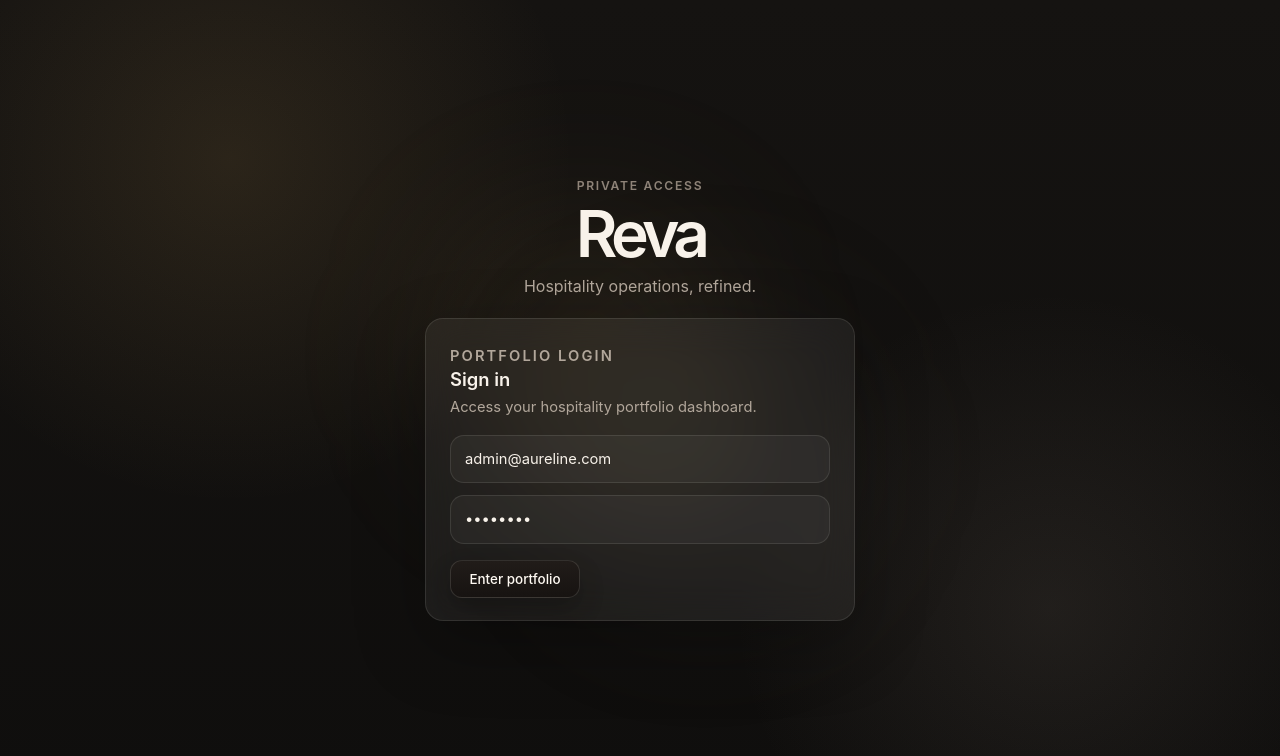
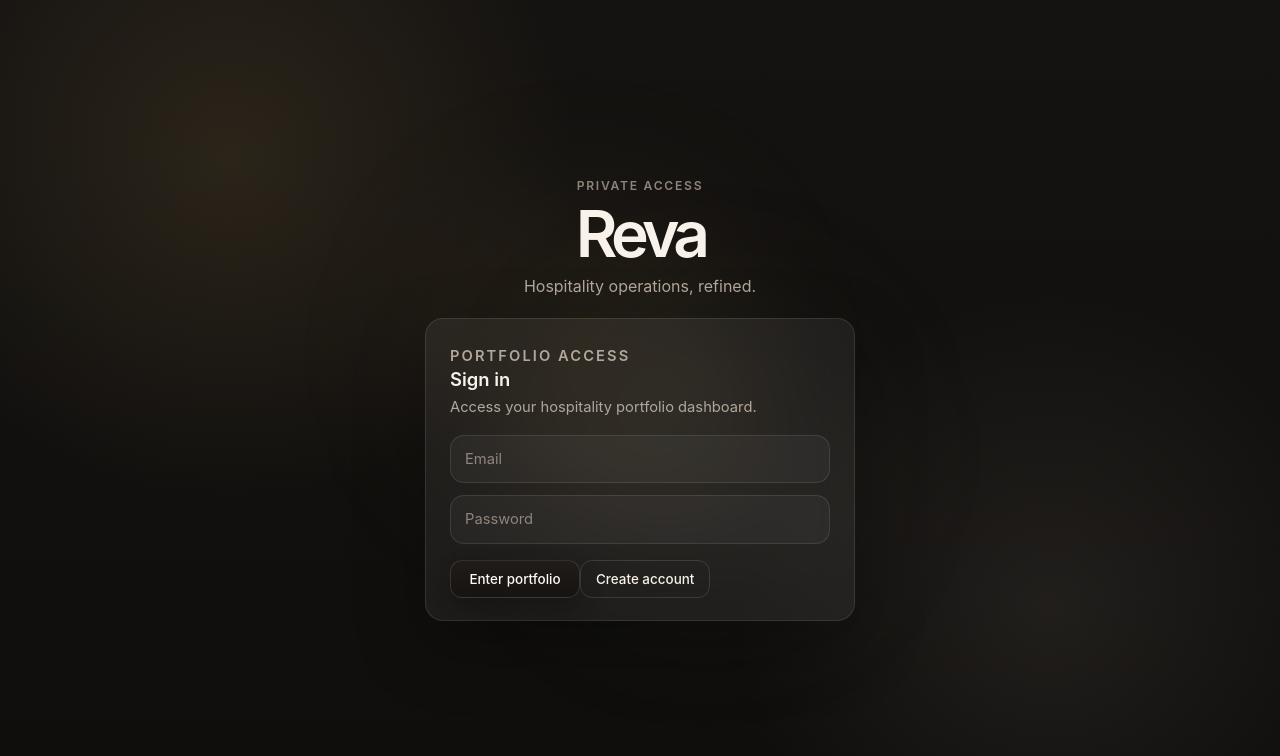
Before and after one commit to alezlimon/spm-front-end, a React (Vite) app: page / in a window 1280 px wide. Shown: the top 756 px of the page. Built offline with nearby package versions, Linux system fonts and the light colour scheme; no server answers.

Commit message:
frontend auth integration with protected routes and jwt writes

```diff
--- a/src/AppRouter.jsx
+++ b/src/AppRouter.jsx
@@ -7,18 +7,34 @@ import PropertiesPage from './components/PropertiesPage';
 import Navbar from './components/Navbar';
 import PropertyLayout from './components/PropertyLayout';
 import PropertyOverviewPage from './components/PropertyOverviewPage';
+import { useAuth } from './context/AuthContext';
+
+function ProtectedRoute({ children }) {
+  const { isAuthenticated, isLoading } = useAuth();
+
+  if (isLoading) {
+    return <div className="app"><p className="page-feedback">Loading session...</p></div>;
+  }
+
+  if (!isAuthenticated) {
+    return <Navigate to="/" replace />;
+  }
+
+  return children;
+}
 
 function AppLayout() {
   const location = useLocation();
-  const showNavbar = location.pathname !== '/';
+  const { isAuthenticated, isLoading } = useAuth();
+  const showNavbar = location.pathname !== '/' && isAuthenticated && !isLoading;
 
   return (
     <>
       {showNavbar && <Navbar />}
       <Routes>
-        <Route path="/" element={<AuthPage />} />
-        <Route path="/properties" element={<PropertiesPage />} />
-        <Route path="/properties/:propertyId" element={<PropertyLayout />}>
+        <Route path="/" element={isAuthenticated ? <Navigate to="/properties" replace /> : <AuthPage />} />
+        <Route path="/properties" element={<ProtectedRoute><PropertiesPage /></ProtectedRoute>} />
+        <Route path="/properties/:propertyId" element={<ProtectedRoute><PropertyLayout /></ProtectedRoute>}>
           <Route index element={<Navigate to="overview" replace />} />
           <Route path="overview" element={<PropertyOverviewPage />} />
           <Route path="rooms" element={<RoomsPage />} />
--- a/src/components/AssignGuestToBooking.jsx
+++ b/src/components/AssignGuestToBooking.jsx
@@ -1,5 +1,6 @@
 import { useState } from 'react';
 import GuestSelector from './GuestSelector';
+import { getAuthHeaders } from '../utils/auth';
 
 const API_URL = import.meta.env.VITE_API_URL || 'http://localhost:5005/api';
 
@@ -17,7 +18,7 @@ export default function AssignGuestToBooking({ bookingId, onSuccess }) {
     try {
       const res = await fetch(`${API_URL}/bookings/${bookingId}/assign-guest`, {
         method: 'PUT',
-        headers: { 'Content-Type': 'application/json' },
+        headers: getAuthHeaders({ 'Content-Type': 'application/json' }),
         body: JSON.stringify({ guestId })
       });
       if (!res.ok) throw new Error('Could not assign guest');
--- a/src/components/AuthPage.jsx
+++ b/src/components/AuthPage.jsx
@@ -1,13 +1,19 @@
 import { useEffect, useState } from 'react';
 import { useNavigate } from 'react-router-dom';
 import '../App.css';
+import { useAuth } from '../context/AuthContext';
 
 export default function AuthPage() {
   const [showSplash, setShowSplash] = useState(true);
   const [hideSplash, setHideSplash] = useState(false);
-  const [email, setEmail] = useState('admin@aureline.com');
-  const [password, setPassword] = useState('••••••••');
+  const [mode, setMode] = useState('login');
+  const [name, setName] = useState('');
+  const [email, setEmail] = useState('');
+  const [password, setPassword] = useState('');
+  const [loading, setLoading] = useState(false);
+  const [error, setError] = useState('');
   const navigate = useNavigate();
+  const { login, signup, isAuthenticated } = useAuth();
 
   useEffect(() => {
     const fadeTimer = setTimeout(() => {
@@ -24,9 +30,30 @@ export default function AuthPage() {
     };
   }, []);
 
-  const handleSubmit = (e) => {
+  useEffect(() => {
+    if (isAuthenticated) {
+      navigate('/properties', { replace: true });
+    }
+  }, [isAuthenticated, navigate]);
+
+  const handleSubmit = async (e) => {
     e.preventDefault();
-    navigate('/properties');
+    setLoading(true);
+    setError('');
+
+    try {
+      if (mode === 'signup') {
+        await signup({ name, email, password });
+      } else {
+        await login({ email, password });
+      }
+
+      navigate('/properties', { replace: true });
+    } catch (err) {
+      setError(err.message || 'Could not authenticate user');
+    } finally {
+      setLoading(false);
+    }
   };
 
   return (
@@ -52,17 +79,32 @@ export default function AuthPage() {
 
           <form className="login-minimal-card" onSubmit={handleSubmit}>
             <div className="login-minimal-header">
-              <p className="login-card-kicker">Portfolio login</p>
-              <h2>Sign in</h2>
-              <p>Access your hospitality portfolio dashboard.</p>
+              <p className="login-card-kicker">Portfolio access</p>
+              <h2>{mode === 'signup' ? 'Create account' : 'Sign in'}</h2>
+              <p>
+                {mode === 'signup'
+                  ? 'Create your access and enter the hospitality portfolio dashboard.'
+                  : 'Access your hospitality portfolio dashboard.'}
+              </p>
             </div>
 
             <div className="login-form-grid">
+              {mode === 'signup' && (
+                <input
+                  type="text"
+                  placeholder="Name"
+                  value={name}
+                  onChange={(e) => setName(e.target.value)}
+                  required
+                />
+              )}
+
               <input
                 type="email"
                 placeholder="Email"
                 value={email}
                 onChange={(e) => setEmail(e.target.value)}
+                required
               />
 
               <input
@@ -70,12 +112,30 @@ export default function AuthPage() {
                 placeholder="Password"
                 value={password}
                 onChange={(e) => setPassword(e.target.value)}
+                required
               />
             </div>
 
+            {error && <p className="form-feedback form-feedback-error">{error}</p>}
+
             <div className="login-action-row">
-              <button className="primary-button" type="submit">
-                Enter portfolio
+              <button className="primary-button" type="submit" disabled={loading}>
+                {loading
+                  ? 'Please wait...'
+                  : mode === 'signup'
+                    ? 'Create account'
+                    : 'Enter portfolio'}
+              </button>
+
+              <button
+                className="secondary-button"
+                type="button"
+                onClick={() => {
+                  setMode((currentMode) => (currentMode === 'login' ? 'signup' : 'login'));
+                  setError('');
+                }}
+              >
+                {mode === 'signup' ? 'I already have an account' : 'Create account'}
               </button>
             </div>
           </form>
--- a/src/components/GuestList.jsx
+++ b/src/components/GuestList.jsx
@@ -1,6 +1,7 @@
 import { useState } from 'react';
 import EditGuestForm from './EditGuestForm';
 import '../App.css';
+import { getAuthHeaders } from '../utils/auth';
 
 export default function GuestList({ guests, onGuestUpdated }) {
   const [editingId, setEditingId] = useState(null);
@@ -17,7 +18,7 @@ export default function GuestList({ guests, onGuestUpdated }) {
 
     const res = await fetch(`${API_URL}/guests/${id}`, {
       method: 'PUT',
-      headers: { 'Content-Type': 'application/json' },
+      headers: getAuthHeaders({ 'Content-Type': 'application/json' }),
       body: JSON.stringify(updatedData)
     });
 
--- a/src/components/NewGuestForm.jsx
+++ b/src/components/NewGuestForm.jsx
@@ -1,5 +1,6 @@
 import { useState } from 'react';
 import '../App.css';
+import { getAuthHeaders } from '../utils/auth';
 
 const API_URL = import.meta.env.VITE_API_URL || 'http://localhost:5005/api';
 
@@ -52,7 +53,7 @@ function NewGuestForm({ onGuestCreated }) {
     try {
       const res = await fetch(`${API_URL}/guests`, {
         method: 'POST',
-        headers: { 'Content-Type': 'application/json' },
+        headers: getAuthHeaders({ 'Content-Type': 'application/json' }),
         body: JSON.stringify(form)
       });
 
--- a/src/components/RoomsPage.jsx
+++ b/src/components/RoomsPage.jsx
@@ -2,6 +2,7 @@ import { useState, useEffect } from 'react';
 import { useParams } from 'react-router-dom';
 import RoomCard from './RoomCard';
 import '../App.css';
+import { getAuthHeaders } from '../utils/auth';
 
 const API_URL = import.meta.env.VITE_API_URL || 'http://localhost:5005/api';
 
@@ -60,9 +61,9 @@ export default function RoomsPage() {
     try {
       const res = await fetch(`${API_URL}/rooms/${roomId}`, {
         method: 'PUT',
-        headers: {
+        headers: getAuthHeaders({
           'Content-Type': 'application/json'
-        },
+        }),
         body: JSON.stringify({ status: newStatus })
       });
 
--- /dev/null
+++ b/src/context/AuthContext.jsx
@@ -0,0 +1,141 @@
+import { createContext, useContext, useEffect, useMemo, useState } from 'react';
+import {
+  clearStoredToken,
+  getAuthHeaders,
+  getStoredToken,
+  setStoredToken
+} from '../utils/auth';
+
+const API_URL = import.meta.env.VITE_API_URL || 'http://localhost:5005/api';
+const AUTH_URL = API_URL.replace(/\/api$/, '/auth');
+
+const AuthContext = createContext(null);
+
+export function AuthProvider({ children }) {
+  const [user, setUser] = useState(null);
+  const [token, setToken] = useState(getStoredToken());
+  const [isLoading, setIsLoading] = useState(true);
+
+  useEffect(() => {
+    const verifySession = async () => {
+      const storedToken = getStoredToken();
+
+      if (!storedToken) {
+        setIsLoading(false);
+        return;
+      }
+
+      try {
+        const res = await fetch(`${AUTH_URL}/verify`, {
+          headers: getAuthHeaders()
+        });
+
+        if (!res.ok) {
+          throw new Error('Session expired');
+        }
+
+        const payload = await res.json();
+        setUser(payload);
+        setToken(storedToken);
+      } catch (error) {
+        clearStoredToken();
+        setUser(null);
+        setToken(null);
+      } finally {
+        setIsLoading(false);
+      }
+    };
+
+    verifySession();
+  }, []);
+
+  const login = async ({ email, password }) => {
+    const res = await fetch(`${AUTH_URL}/login`, {
+      method: 'POST',
+      headers: {
+        'Content-Type': 'application/json'
+      },
+      body: JSON.stringify({ email, password })
+    });
+
+    const data = await res.json().catch(() => ({}));
+
+    if (!res.ok) {
+      throw new Error(data.message || 'Could not sign in');
+    }
+
+    if (!data.authToken) {
+      throw new Error('Missing auth token');
+    }
+
+    setStoredToken(data.authToken);
+    setToken(data.authToken);
+
+    const verifyRes = await fetch(`${AUTH_URL}/verify`, {
+      headers: {
+        Authorization: `Bearer ${data.authToken}`
+      }
+    });
+
+    const payload = await verifyRes.json().catch(() => null);
+
+    if (!verifyRes.ok || !payload) {
+      clearStoredToken();
+      setUser(null);
+      setToken(null);
+      throw new Error('Could not verify session');
+    }
+
+    setUser(payload);
+    return payload;
+  };
+
+  const signup = async ({ name, email, password }) => {
+    const res = await fetch(`${AUTH_URL}/signup`, {
+      method: 'POST',
+      headers: {
+        'Content-Type': 'application/json'
+      },
+      body: JSON.stringify({ name, email, password })
+    });
+
+    const data = await res.json().catch(() => ({}));
+
+    if (!res.ok) {
+      throw new Error(data.message || 'Could not create account');
+    }
+
+    return login({ email, password });
+  };
+
+  const logout = () => {
+    clearStoredToken();
+    setUser(null);
+    setToken(null);
+  };
+
+  const value = useMemo(
+    () => ({
+      user,
+      token,
+      isLoading,
+      isAuthenticated: Boolean(user && token),
+      login,
+      signup,
+      logout
+    }),
+    [user, token, isLoading]
+  );
+
+  return <AuthContext.Provider value={value}>{children}</AuthContext.Provider>;
+}
+
+export function useAuth() {
+  const context = useContext(AuthContext);
+
+  if (!context) {
+    throw new Error('useAuth must be used within an AuthProvider');
+  }
+
+  return context;
+}
--- a/src/main.jsx
+++ b/src/main.jsx
@@ -3,9 +3,12 @@ import { createRoot } from 'react-dom/client'
 import './index.css'
 
 import AppRouter from './AppRouter';
+import { AuthProvider } from './context/AuthContext';
 
 createRoot(document.getElementById('root')).render(
   <StrictMode>
-    <AppRouter />
+    <AuthProvider>
+      <AppRouter />
+    </AuthProvider>
   </StrictMode>
 )
--- /dev/null
+++ b/src/utils/auth.js
@@ -0,0 +1,24 @@
+const AUTH_TOKEN_KEY = 'authToken';
+
+export const getStoredToken = () => localStorage.getItem(AUTH_TOKEN_KEY);
+
+export const setStoredToken = (token) => {
+  localStorage.setItem(AUTH_TOKEN_KEY, token);
+};
+
+export const clearStoredToken = () => {
+  localStorage.removeItem(AUTH_TOKEN_KEY);
+};
+
+export const getAuthHeaders = (headers = {}) => {
+  const token = getStoredToken();
+
+  if (!token) {
+    return headers;
+  }
+
+  return {
+    ...headers,
+    Authorization: `Bearer ${token}`
+  };
+};
```
Also changed, not shown: src/components/Navbar.jsx (+16 -26 lines), src/components/RoomBookings.jsx (+9 -2 lines).
